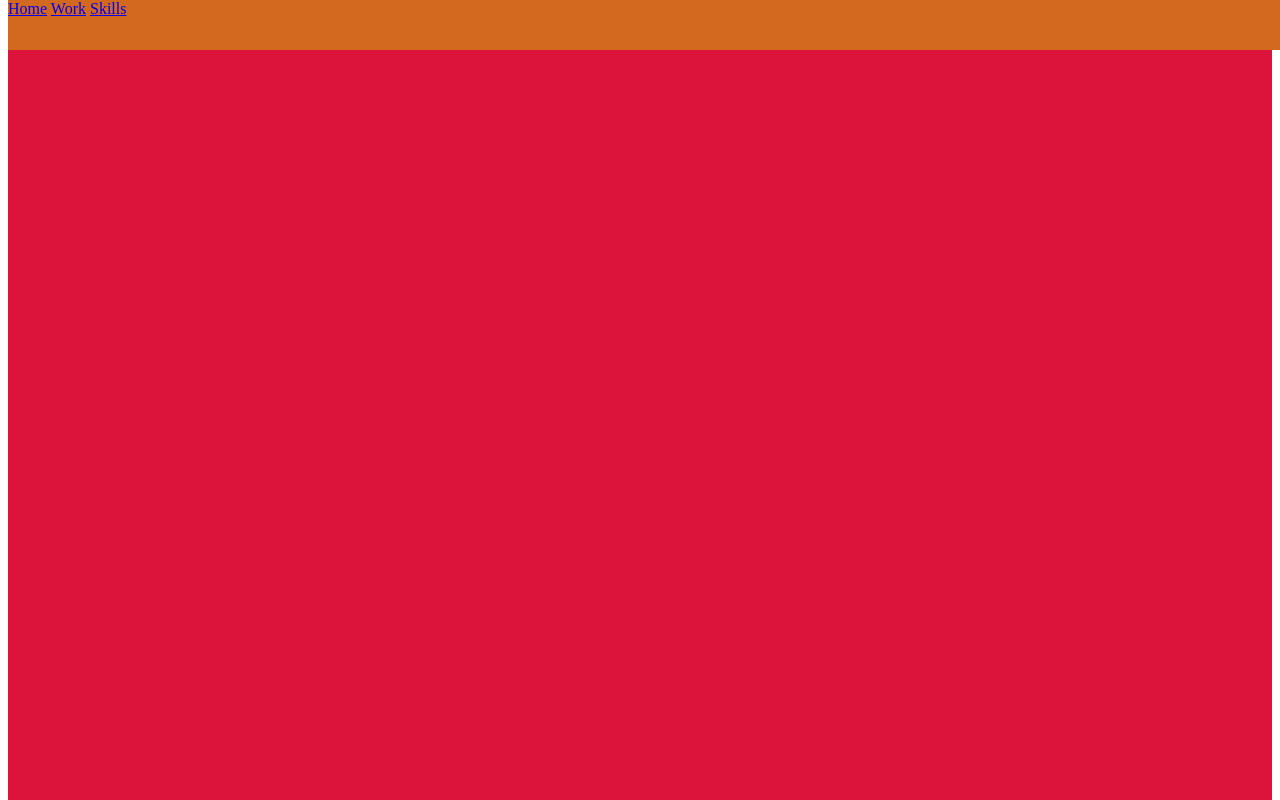
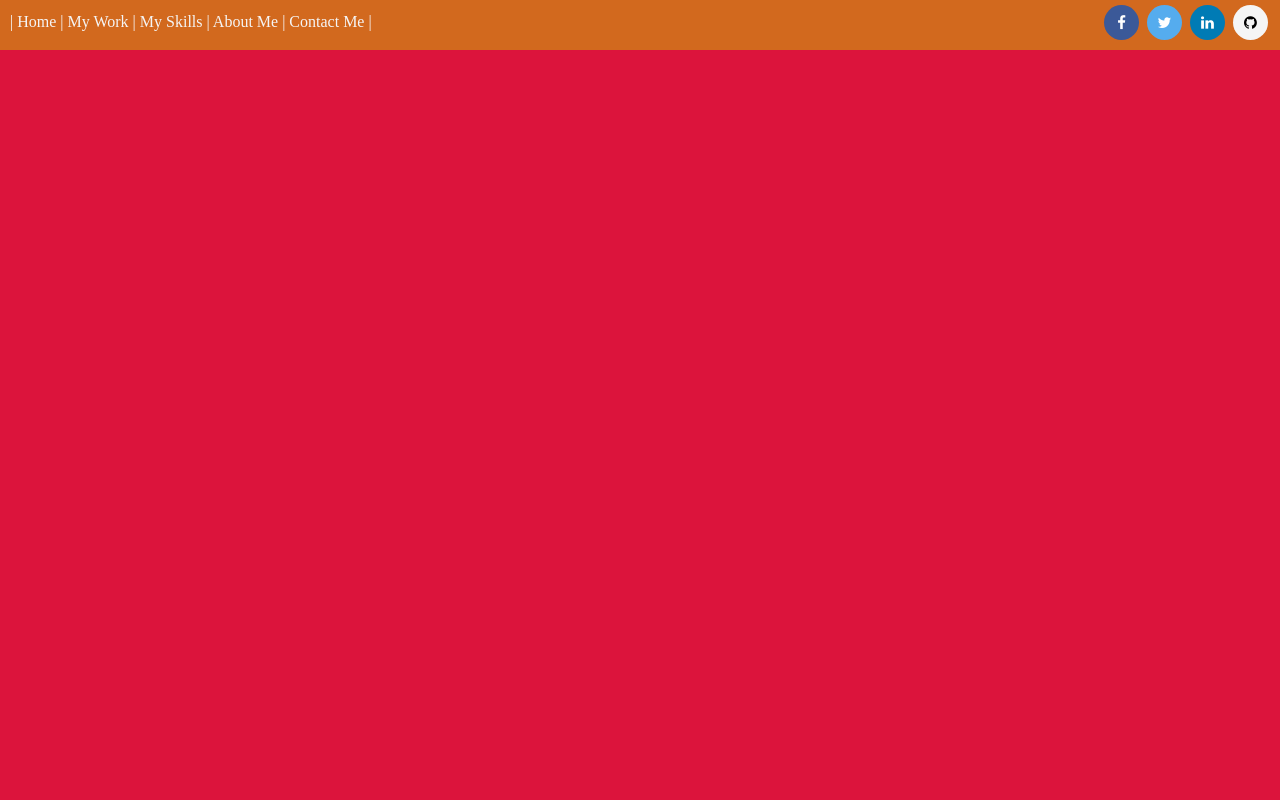
Before and after one commit to enandr/portfolio-v2, a plain HTML site: page index.html in a window 1280 px wide. Shown: the top 800 px of the page. Drawn offline with Linux system fonts and the light colour scheme.

Commit message:
added more pages and links

```diff
--- a/index.html
+++ b/index.html
@@ -10,17 +10,23 @@
     <body>
       <div class="navbar" id="navbar">
         <div class="links">
-          <a href="#mainpage" class="link">Home</a>
-          <a href="#workpage" class="link">Work</a>
-          <a href="#skillspage" class="link">Skills</a>
-          <a href="" class="link"></a>
+          <a href="#mainpage" class="link">| Home |</a>
+          <a href="#workpage" class="link">My Work |</a>
+          <a href="#skillspage" class="link">My Skills |</a>
+          <a href="#aboutpage" class="link">About Me |</a>
+          <a href="#contactpage" class="link">Contact Me |</a>
         </div>
         <div class="sociallinks">
-
+          <a href="#" class="fa fa-facebook"></a>
+          <a href="#" class="fa fa-twitter"></a>
+          <a href="#" class="fa fa-linkedin"></a>
+          <a href="#" class="fa fa-github"></a>
         </div>
       </div>
       <div class="mainpage page" id="mainpage"></div>
       <div class="workpage page" id="workpage"></div>
       <div class="skillspage page" id="skillspage"></div>
+      <div class="aboutpage page" id="aboutpage"></div>
+      <div class="contactpage page" id="contactpage"></div>
     </body>
 </html>
--- a/style.css
+++ b/style.css
@@ -1,13 +1,16 @@
+/*? CLASSES */
 .navbar{
   height:50px;
   position:fixed;
   top:0;
   width:100vw;
   background-color: chocolate;
+  display: flex;
+  justify-content: space-between;
 }
 .mainpage{
   background-color: crimson;
-  top:30px;
+  margin-top:50px;
 }
 .workpage{
   background-color: darkgreen;
@@ -16,11 +19,64 @@
   background-color: blueviolet;
 }
 .page{
+  display:flex;
+  align-items: center;
+  justify-content: center;
   height:100vh;
 }
+.fa {
+  padding: 10px;
+  font-size: 15px;
+  width: 15px;
+  text-align: center;
+  text-decoration: none;
+  margin: 5px 2px;
+  border-radius: 50%;
+}
+.fa-facebook {
+  background: #3B5998;
+  color: white;
+}
+.fa-github {
+  background: whitesmoke;
+  color: black;
+}
+.fa-twitter {
+  background: #55ACEE;
+  color: white;
+}
+.fa-linkedin {
+  background: #007bb5;
+  color: white;
+}
+.fa:hover {
+    opacity: 0.7;
+}
+.links{
+  text-align: center;
+  height: 100%;
+  transform: translateY(25%);
+}
+.links a{
+  color: whitesmoke;
+  text-decoration: none;
+}
+.aboutpage{
+  background-color: turquoise;
+}
+.contactpage{
+  background-color: yellow;
+}
+/*? TAGS */
 body{
   min-height:100vh;
+  margin:0;
+  padding: 0;
 }
 html{
   scroll-behavior: smooth;
 }
+.navbar div{
+  display:inline-block;
+  margin: 0 10px;
+}
```
